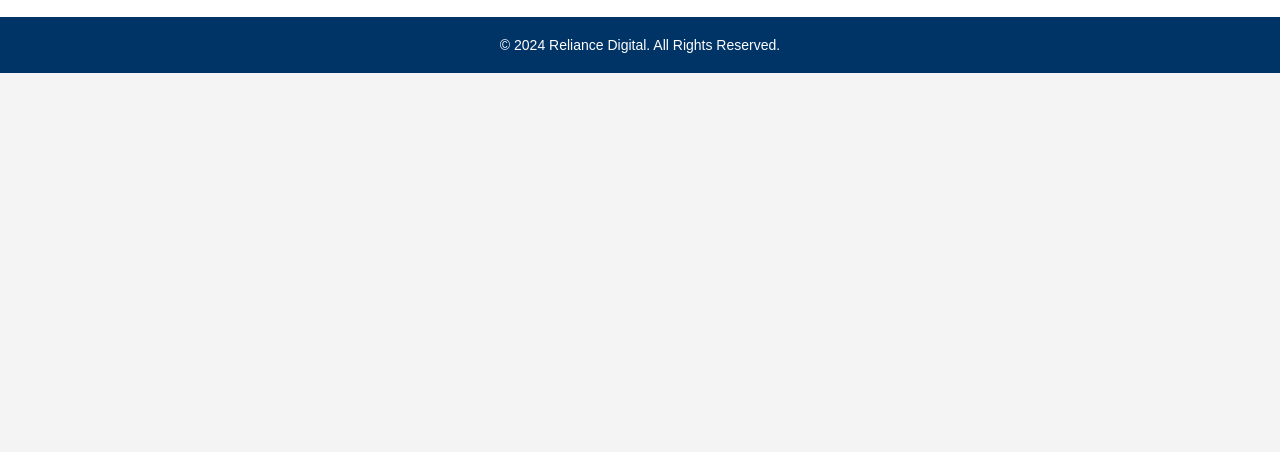
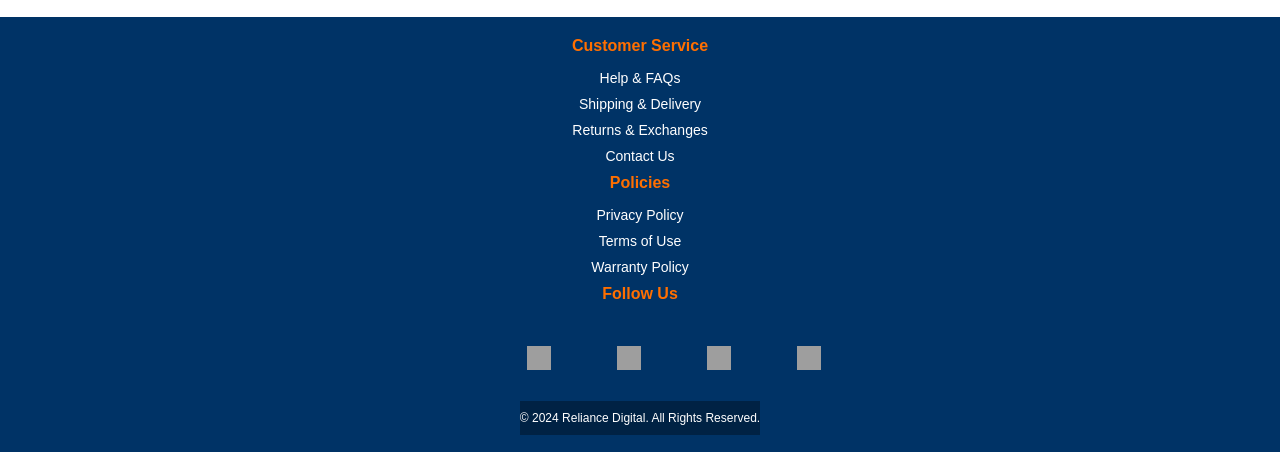
Before and after one commit to kalviumayman/Reliance-Project, a plain HTML site: page index.html in a window 1280 px wide. Shown: the part 3009-3461 px from the top of the page. Before the commit the page ends 3082 px from the top, so only its background shows below. Drawn offline with Linux system fonts and the light colour scheme; grey boxes are pictures that could not be loaded.

Commit message:
Update index.html

```diff
--- a/index.html
+++ b/index.html
@@ -167,7 +167,37 @@
     </main>
 
     <footer>
-      <p>&copy; 2024 Reliance Digital. All Rights Reserved.</p>
+            <div class="footer-column">
+                <h4>Customer Service</h4>
+                <ul>
+                    <li><a href="#">Help & FAQs</a></li>
+                    <li><a href="#">Shipping & Delivery</a></li>
+                    <li><a href="#">Returns & Exchanges</a></li>
+                    <li><a href="#">Contact Us</a></li>
+                </ul>
+            </div>
+            <div class="footer-column">
+                <h4>Policies</h4>
+                <ul>
+                    <li><a href="#">Privacy Policy</a></li>
+                    <li><a href="#">Terms of Use</a></li>
+                    <li><a href="#">Warranty Policy</a></li>
+                </ul>
+            </div>
+            <div class="footer-column">
+                <h4>Follow Us</h4>
+                <div class="social-links">
+                    <a href="#"><img src="https://img.icons8.com/color/48/facebook.png" alt="Facebook"></a>
+                    <a href="#"><img src="https://img.icons8.com/ios-filled/50/twitterx--v1.png" alt="Twitter"></a>
+                    <a href="#"><img src="https://img.icons8.com/color/48/instagram-new--v1.png" alt="Instagram"></a>
+                    <a href="#"><img src="https://img.icons8.com/color/48/youtube-play.png" alt="YouTube"></a>
+                </div>
+            </div>
+        </div>
+
+        <div class="footer-bottom">
+            <p>&copy; 2024 Reliance Digital. All Rights Reserved.</p>
+        </div>
     </footer>
   </body>
 </html>
```
